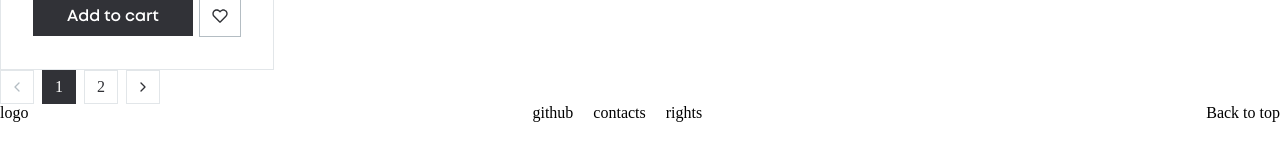
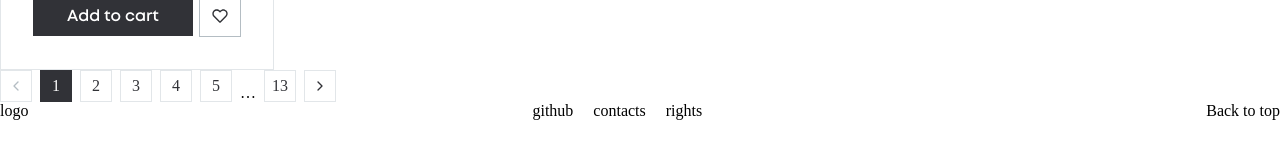
Before and after one commit to mickhakk/product_catalog, a React (Create React App) app: page /#/phones/1/1 in a window 1280 px wide. Shown: the part 539-699 px from the top of the page. Built offline with nearby package versions, Linux system fonts and the light colour scheme; no server answers.

Commit message:
add styles and fix logic

```diff
--- a/src/components/Pagination/Pagination.tsx
+++ b/src/components/Pagination/Pagination.tsx
@@ -1,26 +1,28 @@
 import { FC } from 'react';
 import { Link, useLocation, useParams } from 'react-router-dom';
 import cn from 'classnames';
-import { usePagination } from '../../CustomHooks/UsePagination';
+import { DOTS, usePagination } from '../../CustomHooks/UsePagination';
 import styles from './pagination.module.scss';
 
 interface Props {
   totalCount: number,
   pageSize: number,
   siblingCount: number,
-  currentPage: number,
 }
 export const Pagination: FC<Props> = (props) => {
+  // const [currentPage, setCurrentPate] = useState(1);
   const { productId } = useParams();
   const location = useLocation();
   const { pathname } = location;
   const partOfUrl = pathname.split('/');
-  const id = Number(productId?.slice(-1));
+  const productIdArray = productId?.split('=');
+  const currentPage = productIdArray?.length
+    ? +productIdArray[productIdArray?.length - 1] : 1;
+
   const {
     totalCount,
     pageSize,
     siblingCount = 1,
-    currentPage,
   } = props;
 
   const paginationRange = usePagination({
@@ -30,24 +32,31 @@ export const Pagination: FC<Props> = (props) => {
     currentPage,
   });
 
-  const pages: number[] = paginationRange.map(page => Number(page));
-  const lastPage = Math.max(...pages);
-  const firstPage = Math.min(...pages);
+  const firstPage = paginationRange[0];
+  const lastPage = paginationRange[paginationRange.length - 1];
 
   const onNext = () => {
-    if (id === lastPage) {
-      return id;
+    if (currentPage === lastPage) {
+      return currentPage;
     }
 
-    return id + 1;
+    if (!currentPage) {
+      return null;
+    }
+
+    return currentPage + 1;
   };
 
   const onPrevious = () => {
-    if (id === firstPage) {
-      return id;
+    if (currentPage === firstPage) {
+      return currentPage;
     }
 
-    return id - 1;
+    if (!currentPage) {
+      return null;
+    }
+
+    return currentPage - 1;
   };
 
   return (
@@ -55,14 +64,14 @@ export const Pagination: FC<Props> = (props) => {
     <ul className={styles['pagination-container']}>
       <li>
         <Link
-          className={cn(styles['pagination-arrow'], {
-            [`${styles['pagianation-arrow--disabled']}`]: id === firstPage,
+          className={cn(styles['pagination-container__arrow'], {
+            [`${styles['pagination-container__arrow--disabled']}`]: currentPage === firstPage,
           })}
           to={`/${partOfUrl[1]}/page=${onPrevious()}`}
         >
           <svg
             className={cn(styles.arrow, {
-              [`${styles['arrow--disabled']}`]: id === firstPage,
+              [`${styles['arrow--disabled']}`]: currentPage === firstPage,
             })}
             xmlns="http://www.w3.org/2000/svg"
             width="16"
@@ -85,28 +94,40 @@ export const Pagination: FC<Props> = (props) => {
           </svg>
         </Link>
       </li>
-      {paginationRange.map(currenNumber => (
+      {paginationRange.map(currenNumber => {
+        if (currenNumber === DOTS) {
+          return (
+            <li
+              className={styles['pagination-container__item--dots']}
+            >
+              &#8230;
+            </li>
+          );
+        }
+
+        return (
           <li key={currenNumber}>
             <Link
-            className={cn(styles['pagination-item'], {
-              [`${styles['pagination-item--is-active']}`]: id === currenNumber,
+              className={cn(styles['pagination-container__item'], {
+                [`${styles['pagination-container__item--is-active']}`]: currentPage === currenNumber,
               })}
               to={`/${partOfUrl[1]}/page=${currenNumber}`}
             >
               {currenNumber}
             </Link>
           </li>
-      ))}
+        );
+      })}
       <li>
         <Link
-          className={cn(styles['pagination-arrow'], {
-            [`${styles['pagianation-arrow--disabled']}`]: id === lastPage,
+          className={cn(styles['pagination-container__arrow'], {
+            [`${styles['pagination-container__arrow--disabled']}`]: currentPage === lastPage,
           })}
           to={`/${partOfUrl[1]}/page=${onNext()}`}
         >
           <svg
             className={cn(styles.arrow, {
-              [`${styles['arrow--disabled']}`]: id === lastPage,
+              [`${styles['arrow--disabled']}`]: currentPage === lastPage,
             })}
             xmlns="http://www.w3.org/2000/svg"
             width="16"
--- a/src/components/Pagination/pagination.module.scss
+++ b/src/components/Pagination/pagination.module.scss
@@ -6,7 +6,7 @@
   gap: 8px;
   box-sizing: border-box;
 
-  .pagination-item {
+  &__item {
     display: flex;
     width: 32px;
     height: 32px;
@@ -14,11 +14,17 @@
     justify-content: center;
     align-items: center;
     color: $primary-color;
+    box-sizing: border-box;
 
     &--is-active {
       background-color: $primary-color;
       border: 1px solid $primary-color;
       color: $gray-white;
+    }
+
+    &--dots {
+      align-self: flex-end;
+      border: none;
     }
 
     &:hover {
@@ -27,13 +33,15 @@
 
 
   }
-   .pagination-arrow {
+
+   &__arrow {
     display: flex;
     width: 32px;
     height: 32px;
     border: 1px solid $elements-color;
     justify-content: center;
     align-items: center;
+    box-sizing: border-box;
 
     &--disabled {
       border: 1px solid $elements-color;
--- a/src/pages/catalogPages/accessoriesCatalog.tsx
+++ b/src/pages/catalogPages/accessoriesCatalog.tsx
@@ -4,10 +4,9 @@ export const AccessoriesCatalog = () => (
   <>
     <h1>Accessories Catalog Page</h1>
     <Pagination
-      totalCount={32}
+      totalCount={124}
       pageSize={16}
       siblingCount={1}
-      currentPage={1}
     />
   </>
 );
--- a/src/pages/catalogPages/phonesCatalog.tsx
+++ b/src/pages/catalogPages/phonesCatalog.tsx
@@ -22,10 +22,9 @@ export const PhonesCatalog = () => (
     <h1>Phones Catalog Page</h1>
     <ProductCard phone={phone} />
     <Pagination
-      totalCount={17}
+      totalCount={200}
       pageSize={16}
       siblingCount={1}
-      currentPage={1}
     />
   </>
 );
--- a/src/pages/catalogPages/tabletsCatalog.tsx
+++ b/src/pages/catalogPages/tabletsCatalog.tsx
@@ -5,10 +5,9 @@ export const TabletsCatalog = () => {
     <>
       <h1>Tablets Catalog Page</h1>
       <Pagination
-        totalCount={17}
+        totalCount={100}
         pageSize={16}
         siblingCount={1}
-        currentPage={1}
       />
     </>
   );
```
Lines whose indentation alone changed are shown as unchanged.
